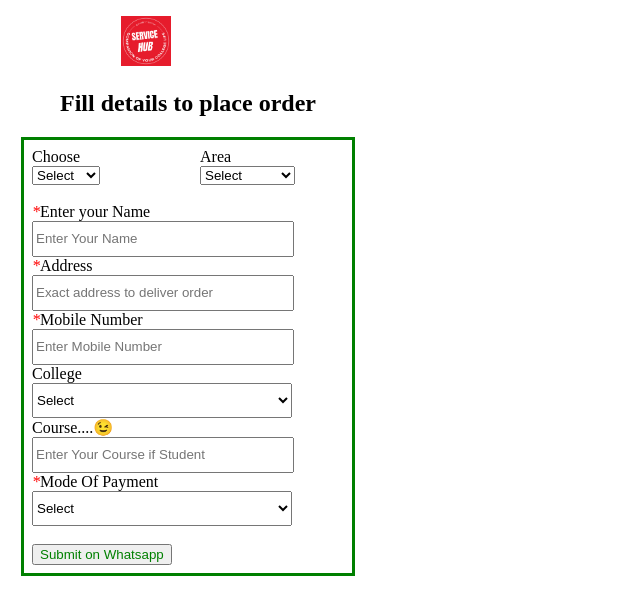
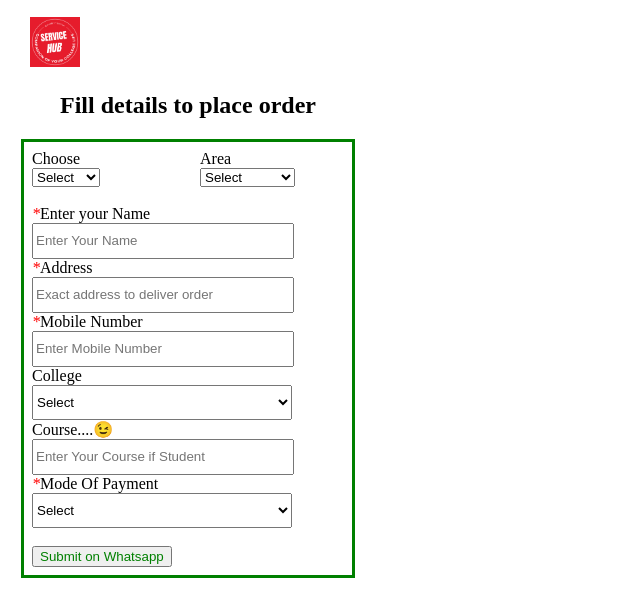
Before and after one commit to servicehubcompanion/orderform, a plain HTML site: page index.html in a window 1280 px wide. Shown: the whole page, without its empty margins (0-640 px from the left). Drawn offline with Linux system fonts and the light colour scheme.

Commit message:
Update index.html
Signed-off-by: servicehubcompanion <156501834+servicehubcompanion@users.noreply.github.com>

```diff
--- a/index.html
+++ b/index.html
@@ -42,7 +42,7 @@
 <body id="radhekanha">
   <div id="xyz" content="width=device-width, initial-scale=1";>
     <div style="padding: 8px; padding-bottom: 5px;" content="width=device-width, initial-scale=1";>
-       <img style="width:50px; height:50px; margin-left:100px;" src="/orderform/logo.jpg.png">
+       <img style="width:50px; height:50px; margin-left:8px; padding:1px;" src="/orderform/logo.jpg.png">
 
     <form>
       <div content="width=device-width, initial-scale=1"; id="head">
```
